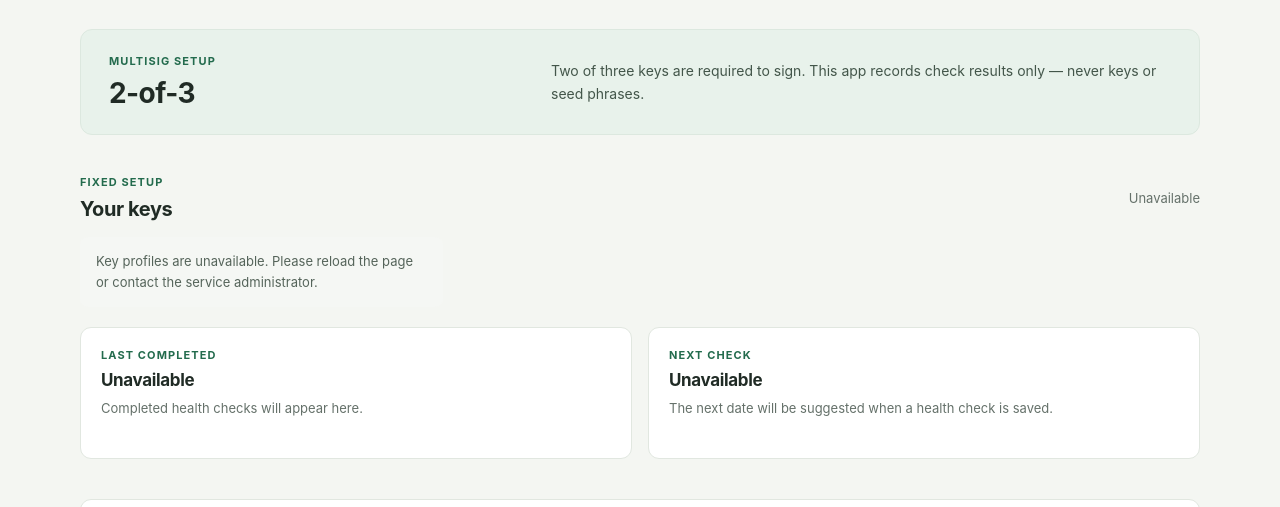
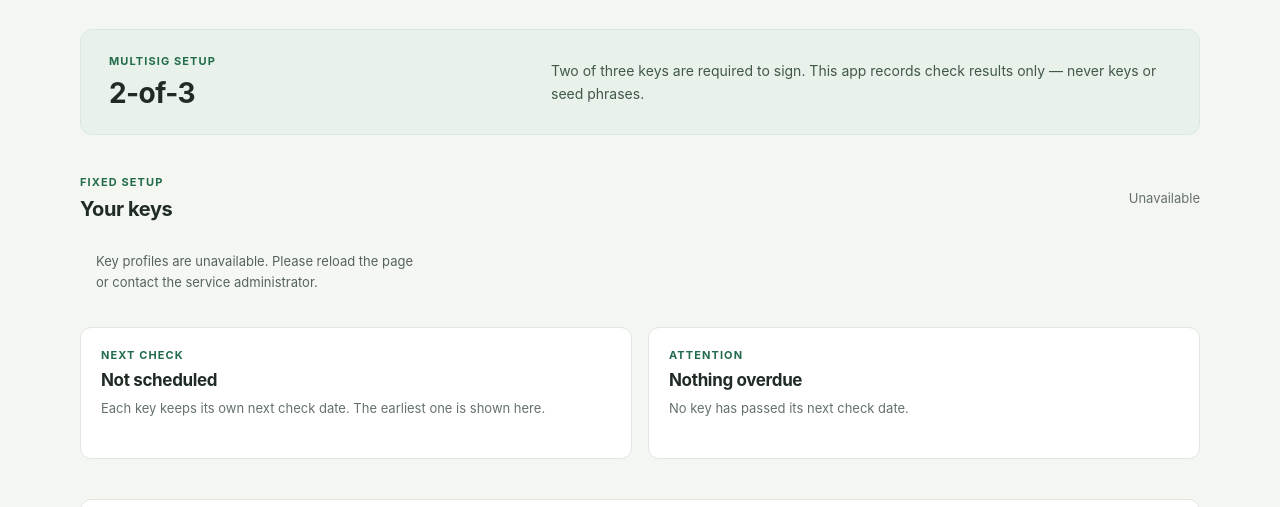
Before and after one commit to sondreolav/vardkey, a plain HTML site: page static/index.html in a window 1280 px wide. Shown: the part 218-725 px from the top of the page. Drawn offline with Linux system fonts and the light colour scheme; no server answers.

Commit message:
index.html: per-key cards and per-key overview cards (step 7)

```diff
--- a/static/index.html
+++ b/static/index.html
@@ -49,15 +49,15 @@
       </section>
 
       <div class="overview-grid">
-        <section class="info-card" aria-labelledby="last-check-title">
-          <p class="eyebrow">Last completed</p>
-          <h2 id="last-check-title">No checks yet</h2>
-          <p>Completed health checks will appear here.</p>
-        </section>
         <section class="info-card" aria-labelledby="next-check-title">
           <p class="eyebrow">Next check</p>
           <h2 id="next-check-title">Not scheduled</h2>
-          <p>The next date will be suggested when a health check is saved.</p>
+          <p id="next-check-detail">Each key keeps its own next check date. The earliest one is shown here.</p>
+        </section>
+        <section class="info-card" aria-labelledby="overdue-title">
+          <p class="eyebrow">Attention</p>
+          <h2 id="overdue-title">Nothing overdue</h2>
+          <p id="overdue-detail">No key has passed its next check date.</p>
         </section>
       </div>
 
```
